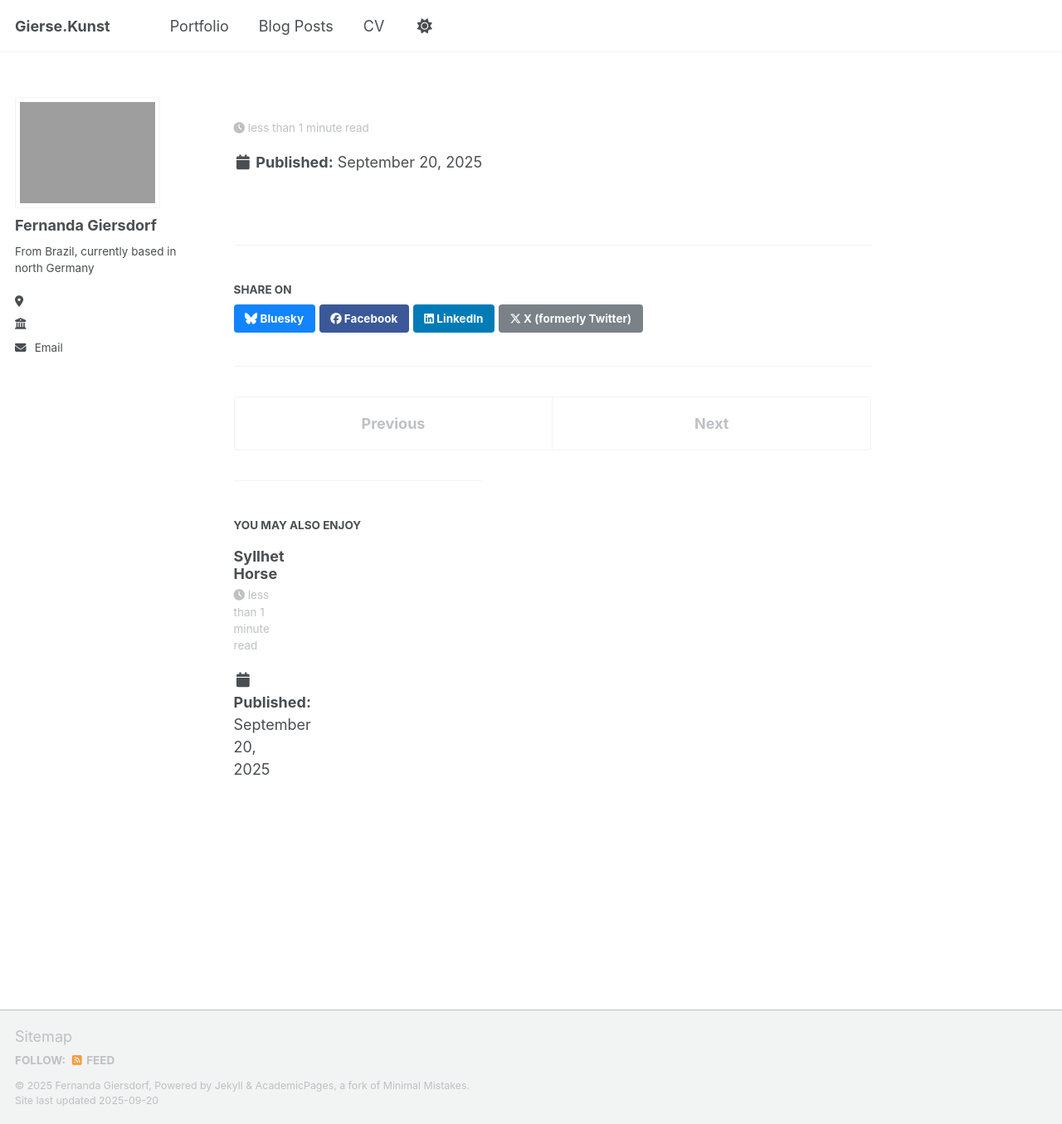
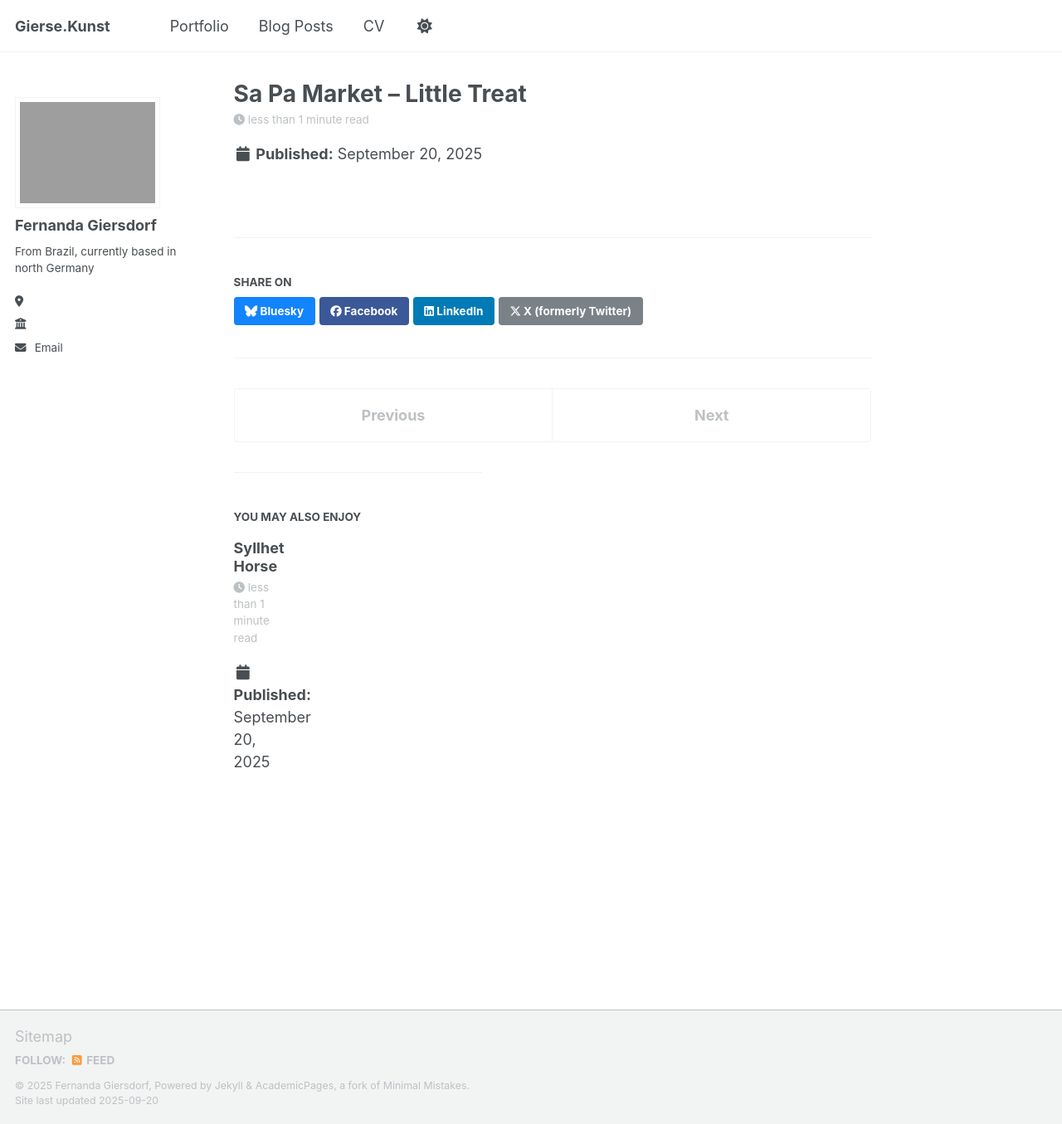
Before and after one commit to giersekunst/giersekunst.github.io, a Jekyll site: the page built from _posts/2025-09-20-sa-pa-market.md, in a window 1280 px wide and 1355 px high. Shown: the whole window at 83% size. Built offline with Jekyll 4.4.1, drawn with Linux system fonts in a browser that asks for light colours; a script that is not in the unit is left out.

Commit message:
Update 2025-09-20-sa-pa-market.md

```diff
--- a/_posts/2025-09-20-sa-pa-market.md
+++ b/_posts/2025-09-20-sa-pa-market.md
@@ -1,7 +1,7 @@
 ---
-- title: "Sa Pa Market – Little Treat"
-- date: 2025-09-20
-- permalink: /blog/sa-pa-market/
-- header:
--  overlay_image: /images/Sa_Pa_market_Little_treat.jpg
+ title: "Sa Pa Market – Little Treat"
+ date: 2025-09-20
+ permalink: /blog/sa-pa-market/
+ header:
+ overlay_image: /images/Sa_Pa_market_Little_treat.jpg
 ---
```
